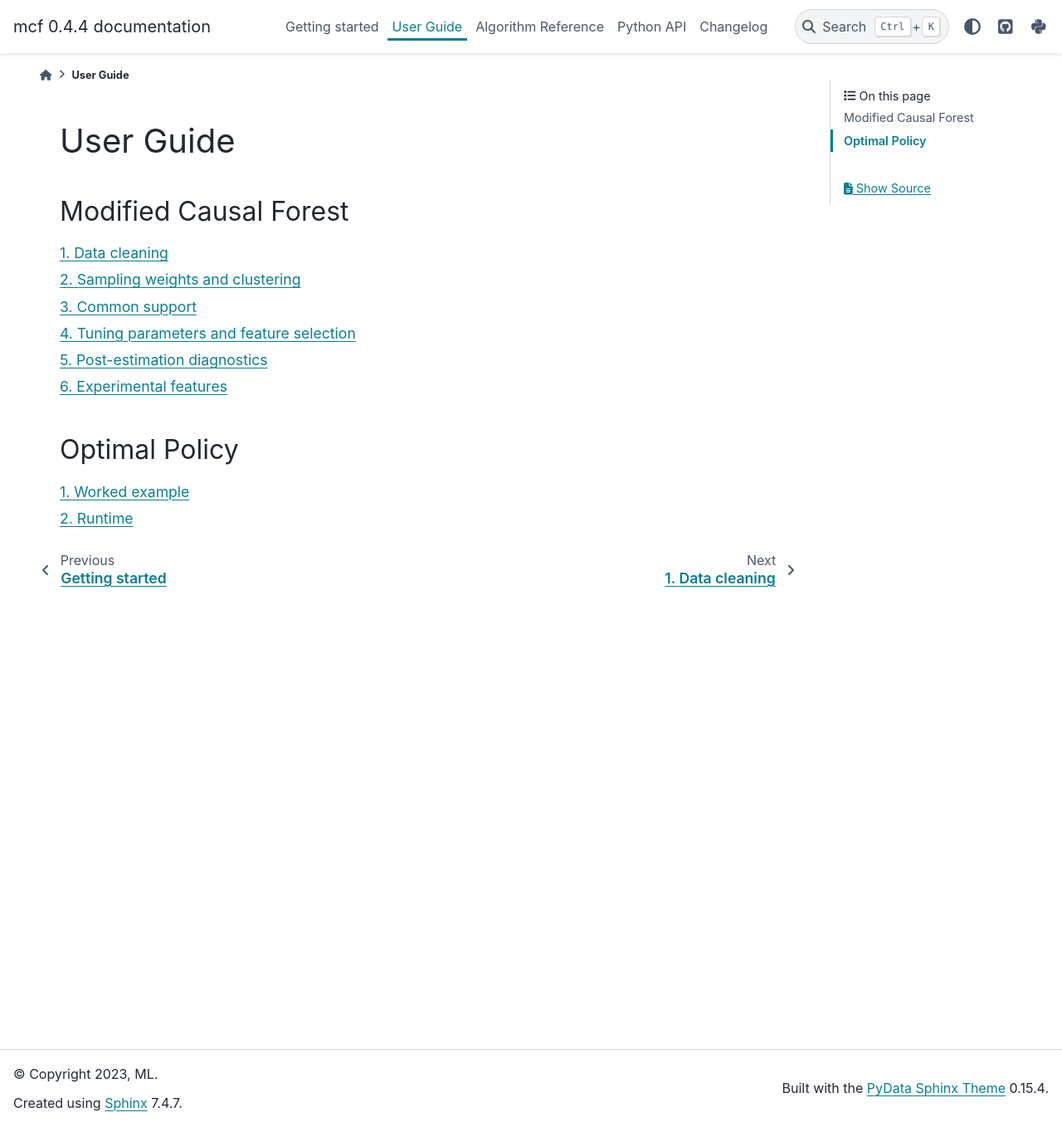
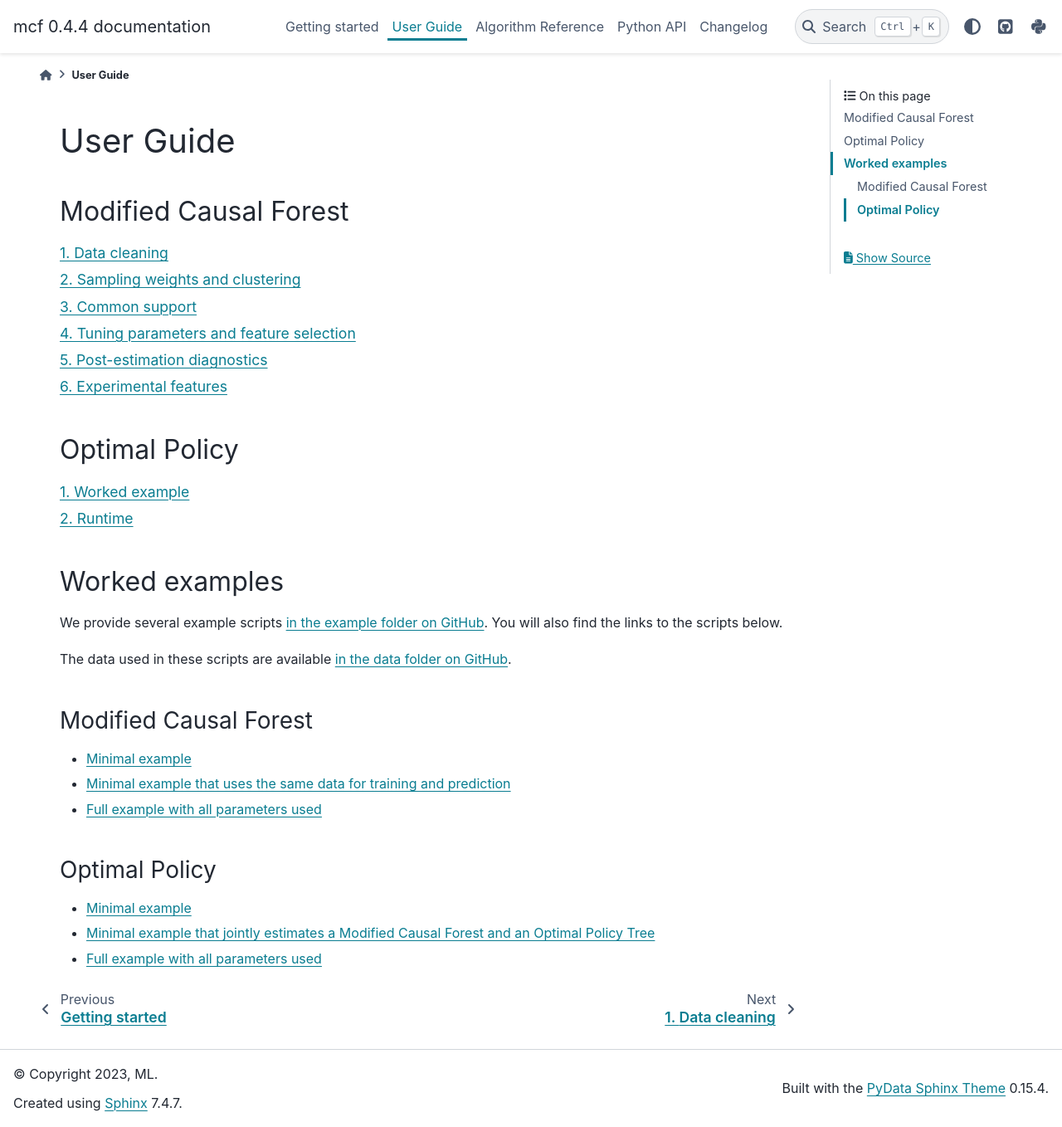
Before and after one commit to MCFpy/mcf, a Sphinx documentation site: the page built from docs/source/user_guide.rst, in a window 1280 px wide and 1358 px high. Shown: the whole window at 83% size. Built offline with Sphinx 7.4.7 and the PyData theme 0.15.4, drawn with Linux system fonts in a browser that asks for light colours.

Commit message:
Add links to example scripts

```diff
--- a/docs/source/user_guide.rst
+++ b/docs/source/user_guide.rst
@@ -24,3 +24,24 @@ Optimal Policy
 
     user_guide/optimal-policy_example
     user_guide/optimal-policy_speed
+
+Worked examples
+---------------
+
+We provide several example scripts `in the example folder on GitHub <https://github.com/MCFpy/mcf/tree/main/examples>`__. You will also find the links to the scripts below.
+
+The data used in these scripts are available `in the data folder on GitHub <https://github.com/MCFpy/mcf/tree/main/data>`__.
+
+Modified Causal Forest
+~~~~~~~~~~~~~~~~~~~~~~
+
+- `Minimal example <https://github.com/MCFpy/mcf/blob/main/examples/min_parameters_mcf.py>`__
+- `Minimal example that uses the same data for training and prediction <https://github.com/MCFpy/mcf/blob/main/examples/training_prediction_data_same_mcf.py>`__
+- `Full example with all parameters used <https://github.com/MCFpy/mcf/blob/main/examples/all_parameters_mcf.py>`__
+
+Optimal Policy
+~~~~~~~~~~~~~~~~~~~~~~
+
+- `Minimal example <https://github.com/MCFpy/mcf/blob/main/examples/min_parameters_optpolicy.py>`__
+- `Minimal example that jointly estimates a Modified Causal Forest and an Optimal Policy Tree <https://github.com/MCFpy/mcf/blob/main/examples/mcf_optpol_combined.py>`__
+- `Full example with all parameters used <https://github.com/MCFpy/mcf/blob/main/examples/all_parameters_optpolicy.py>`__
```
